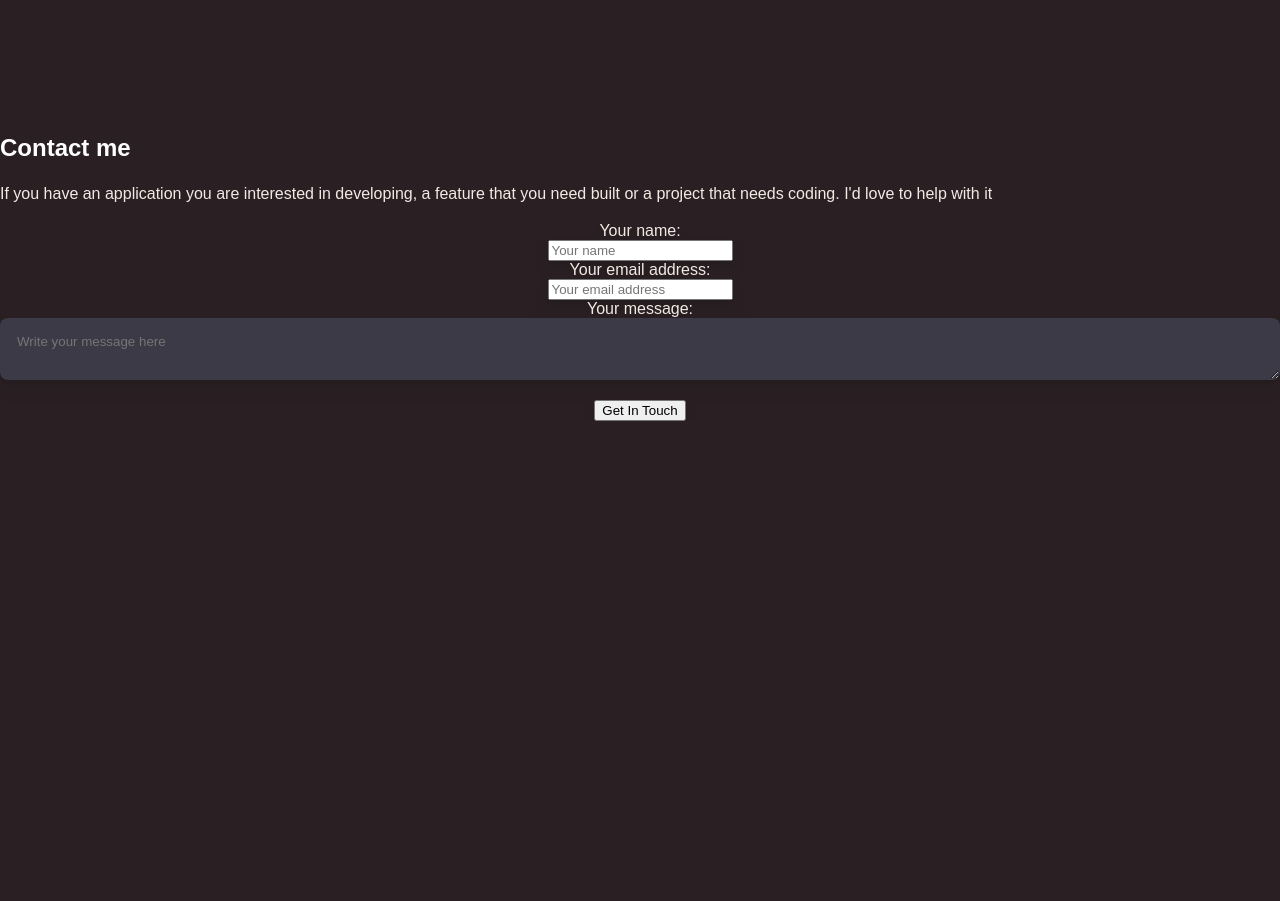
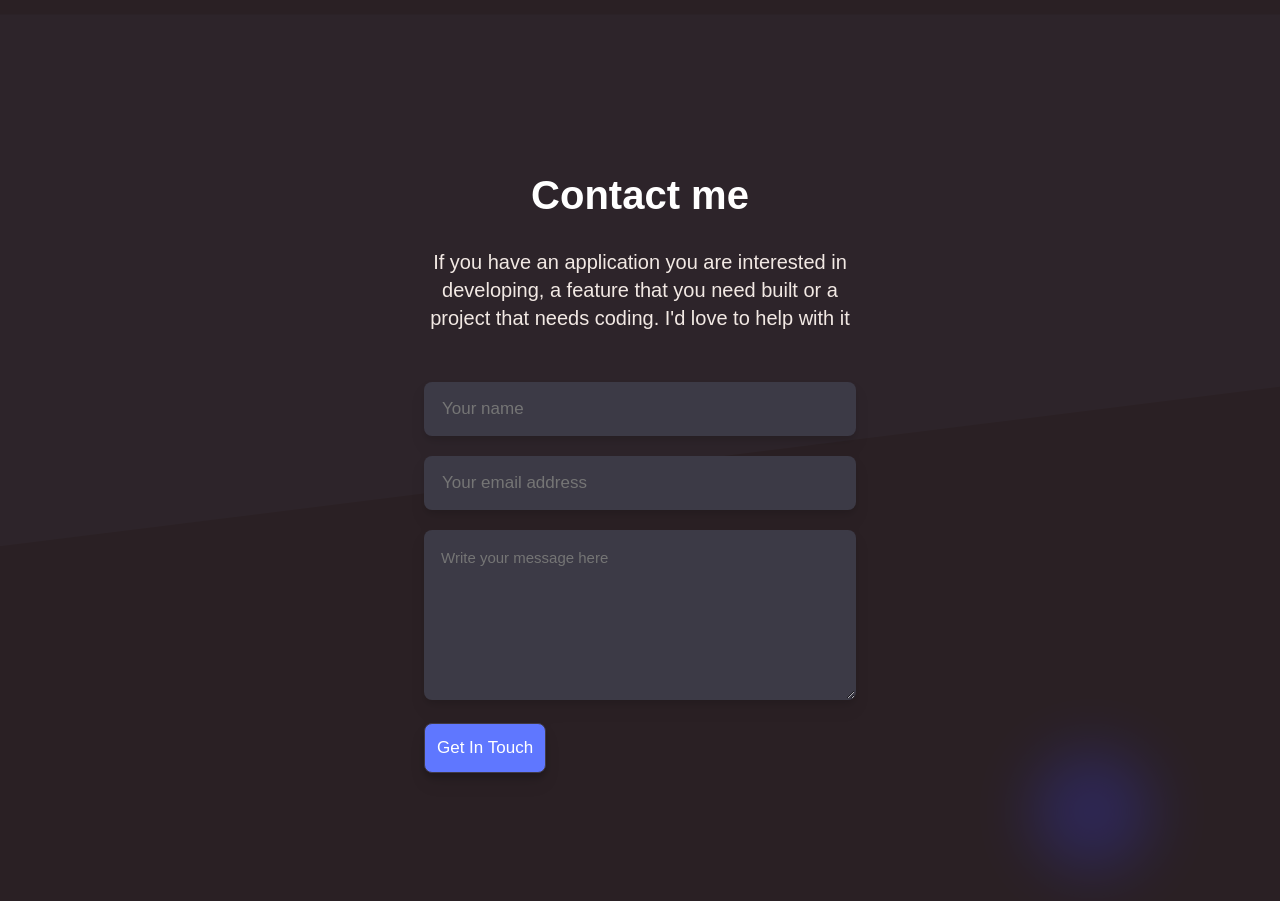
Before and after one commit to CyberG-lab/my-portfolio, a plain HTML site: page index-nojs.html in a window 1280 px wide. Shown: the part 1960-2861 px from the top of the page. Before the commit the page ends 2381 px from the top, so only its background shows below. Drawn offline with Linux system fonts and the light colour scheme.

Commit message:
add html css files

```diff
--- a/index-nojs.html
+++ b/index-nojs.html
@@ -151,23 +151,20 @@
     </div>
   </div>
 </section>
-  <footer id="contact-section">
-    <div>
-  <h2>Contact me</h2>
+  <footer id="contact-section" class="contact-wrapper">
+  <div class="contact-container">
+    <h1 class="intro-text">Contact me</h1>
     <p>
       If you have an application you are interested in developing,
       a feature that you need built or a project that needs
       coding. I'd love to help with it
     </p>
-  <form action="https://formspree.io/f/mrblbyzv" method="post">
-    <label for="text">Your name:</label>
-   <input name="name" id="text" type="text" placeholder="Your name" required>
-    <label for="email">Your email address:</label>
-    <input name="email" type="email" placeholder="Your email address" required>
-    <label for="message">Your message:</label>
-    <textarea name="message" placeholder="Write your message here" maxlength="500" required></textarea>
-    <div>
-      <button type="submit" value="Submit">Get In Touch</button>
+    <form id="form" action="https://formspree.io/f/[insert your id from formspree.io]" method="post">
+      <input name="name" id="text" type="text" placeholder="Your name" maxlength="30" required>
+      <input name="email" id="email" type="email" placeholder="Your email address" required>
+      <textarea name="message" id="message" placeholder="Write your message here" maxlength="500" required></textarea>
+      <div class="button-wrapper">
+        <button type="submit" value="Submit" class="btn">Get In Touch</button>
       </div>
     </form>
   </div>
```
Lines whose indentation alone changed are shown as unchanged.
